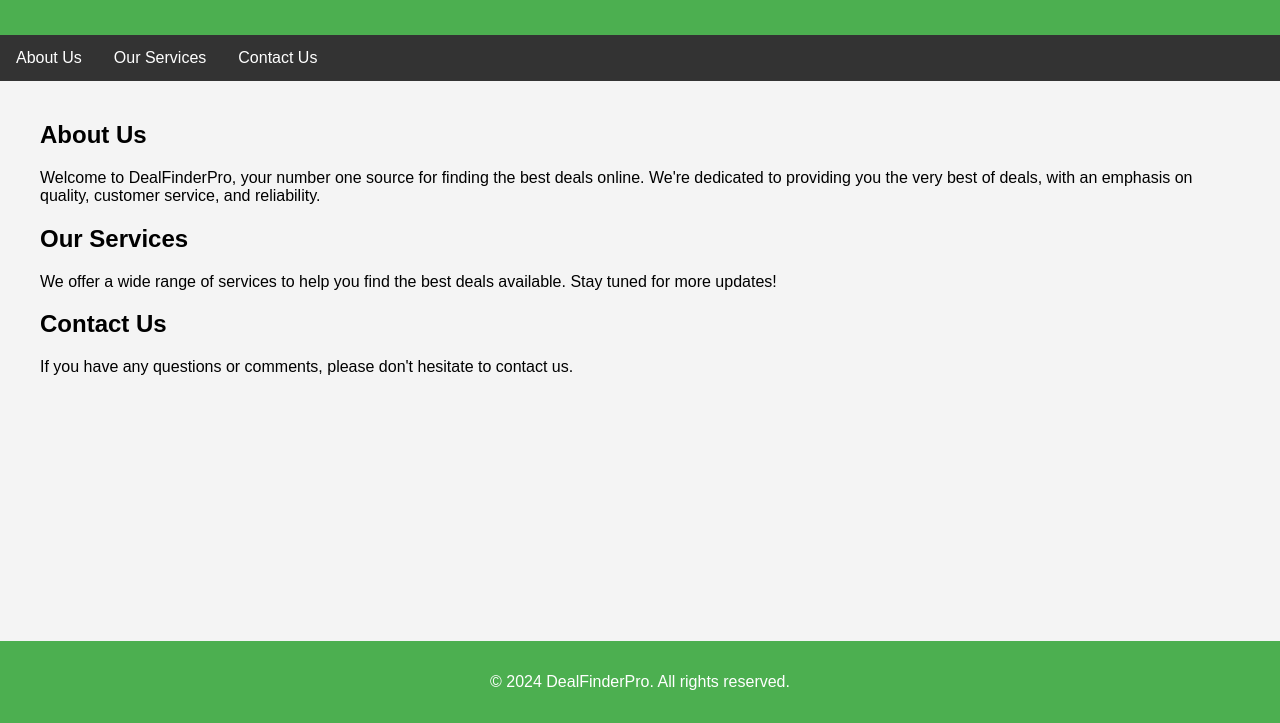
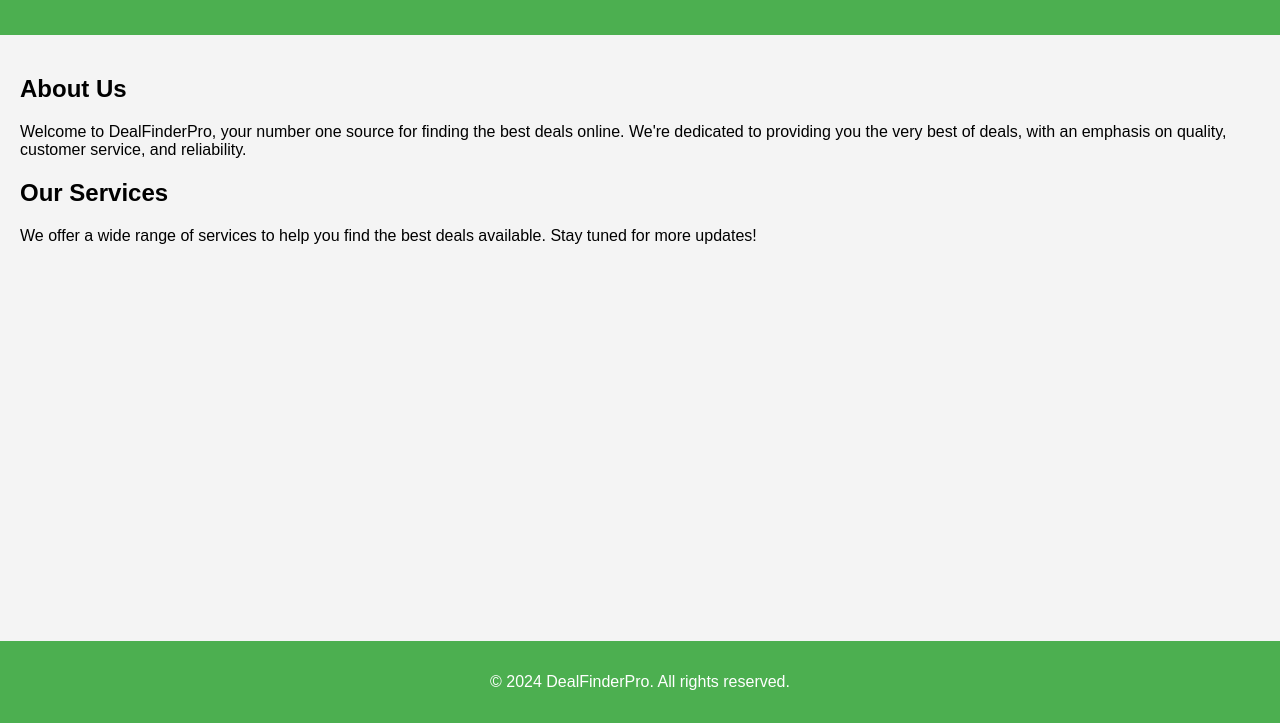
Before and after one commit to AffiliateWizard/DealFinderPro.github.io, a plain HTML site: page index.html in a window 1280 px wide. Shown: the part 77-800 px from the top of the page. Drawn offline with Linux system fonts and the light colour scheme.

Commit message:
Update index.html

```diff
--- a/index.html
+++ b/index.html
@@ -17,22 +17,6 @@
             text-align: center;
             padding: 1em 0;
         }
-        nav {
-            background-color: #333;
-            overflow: hidden;
-        }
-        nav a {
-            float: left;
-            display: block;
-            color: white;
-            text-align: center;
-            padding: 14px 16px;
-            text-decoration: none;
-        }
-        nav a:hover {
-            background-color: #ddd;
-            color: black;
-        }
         main {
             padding: 20px;
         }
@@ -45,34 +29,17 @@
             width: 100%;
             bottom: 0;
         }
-        .container {
-            max-width: 1200px;
-            margin: auto;
-        }
     </style>
 </head>
 <body>
     <header>
         <h1>Welcome to DealFinderPro</h1>
     </header>
-    <nav>
-        <a href="#about">About Us</a>
-        <a href="#services">Our Services</a>
-        <a href="#contact">Contact Us</a>
-    </nav>
-    <main class="container">
-        <section id="about">
-            <h2>About Us</h2>
-            <p>Welcome to DealFinderPro, your number one source for finding the best deals online. We're dedicated to providing you the very best of deals, with an emphasis on quality, customer service, and reliability.</p>
-        </section>
-        <section id="services">
-            <h2>Our Services</h2>
-            <p>We offer a wide range of services to help you find the best deals available. Stay tuned for more updates!</p>
-        </section>
-        <section id="contact">
-            <h2>Contact Us</h2>
-            <p>If you have any questions or comments, please don't hesitate to contact us.</p>
-        </section>
+    <main>
+        <h2>About Us</h2>
+        <p>Welcome to DealFinderPro, your number one source for finding the best deals online. We're dedicated to providing you the very best of deals, with an emphasis on quality, customer service, and reliability.</p>
+        <h2>Our Services</h2>
+        <p>We offer a wide range of services to help you find the best deals available. Stay tuned for more updates!</p>
     </main>
     <footer>
         <p>&copy; 2024 DealFinderPro. All rights reserved.</p>
```
